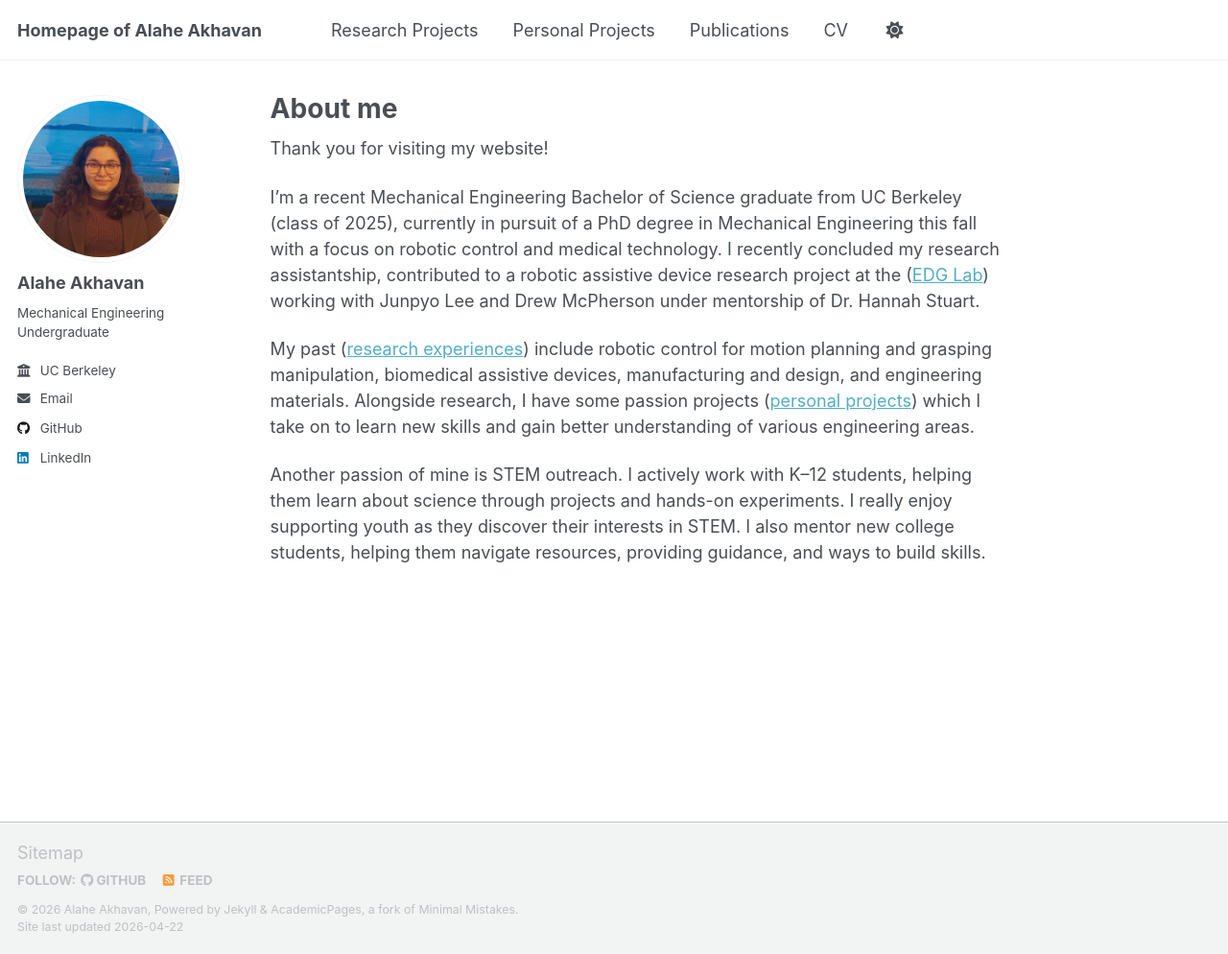
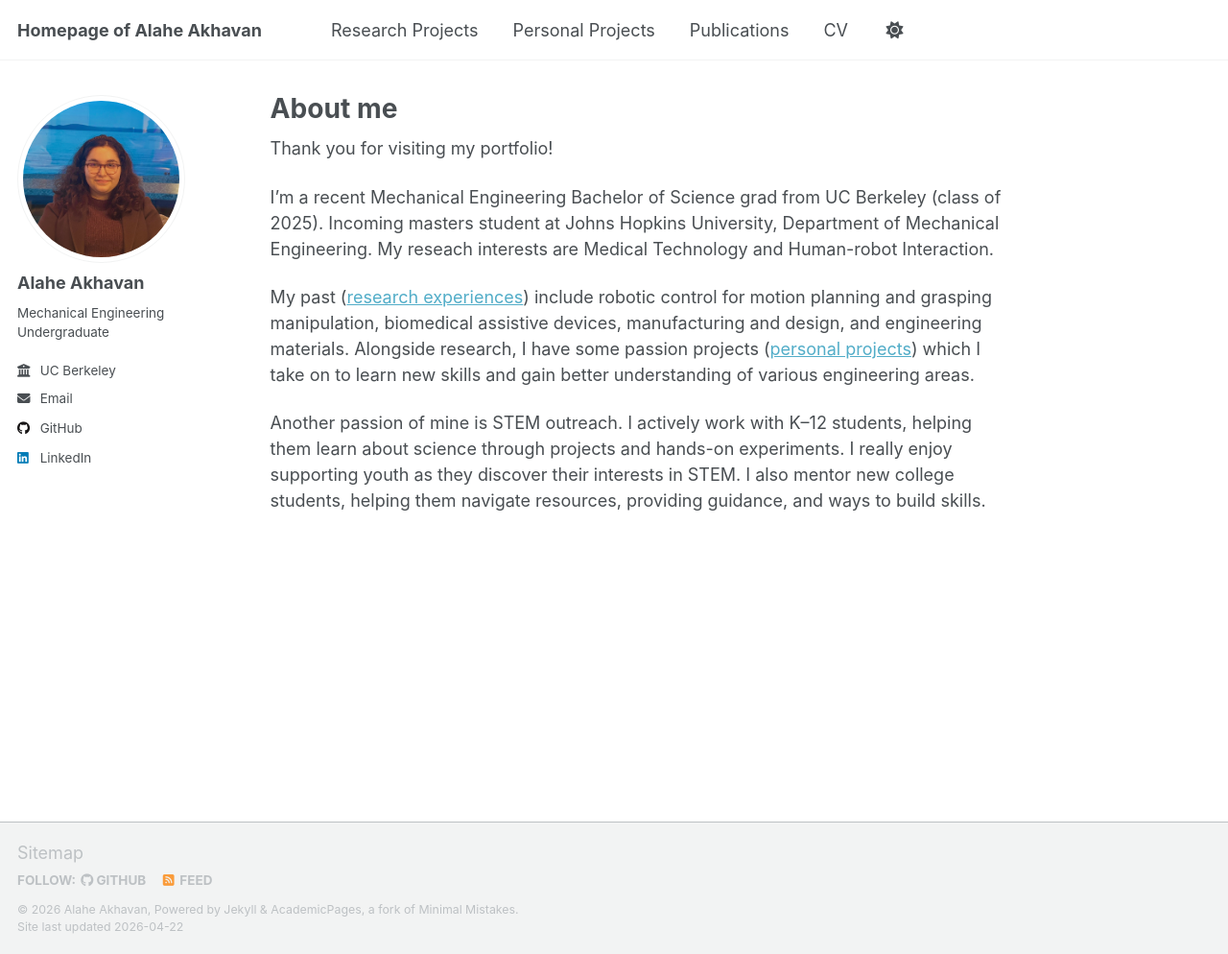
Before and after one commit to Akhavana/akhavana.github.io, a Jekyll site: the page built from _pages/about.md, in a window 1280 px wide and 994 px high. Shown: the whole window at 96% size. Built offline with Jekyll 4.4.1, drawn with Linux system fonts in a browser that asks for light colours; a script that is not in the unit is left out.

Commit message:
Revise about page content and focus areas
Updated personal introduction and academic details.

```diff
--- a/_pages/about.md
+++ b/_pages/about.md
@@ -8,9 +8,9 @@ redirect_from:
 ---
 
 
-Thank you for visiting my website!
+Thank you for visiting my portfolio!
 
-I'm a recent Mechanical Engineering Bachelor of Science graduate from UC Berkeley (class of 2025), currently in pursuit of a PhD degree in Mechanical Engineering this fall with a focus on robotic control and medical technology. I recently concluded my research assistantship, contributed to a robotic assistive device research project at the ([EDG Lab](https://edg.berkeley.edu/)) working with Junpyo Lee and Drew McPherson under mentorship of Dr. Hannah Stuart.
+I'm a recent Mechanical Engineering Bachelor of Science grad from UC Berkeley (class of 2025). Incoming masters student at Johns Hopkins University, Department of Mechanical Engineering. My reseach interests are Medical Technology and Human-robot Interaction.
 
 My past ([research experiences](https://akhavana.github.io/research/)) include robotic control for motion planning and grasping manipulation, biomedical assistive devices, manufacturing and design, and engineering materials. Alongside research, I have some passion projects ([personal projects](https://akhavana.github.io/personal/)) which I take on to learn new skills and gain better understanding of various engineering areas.
 
```
